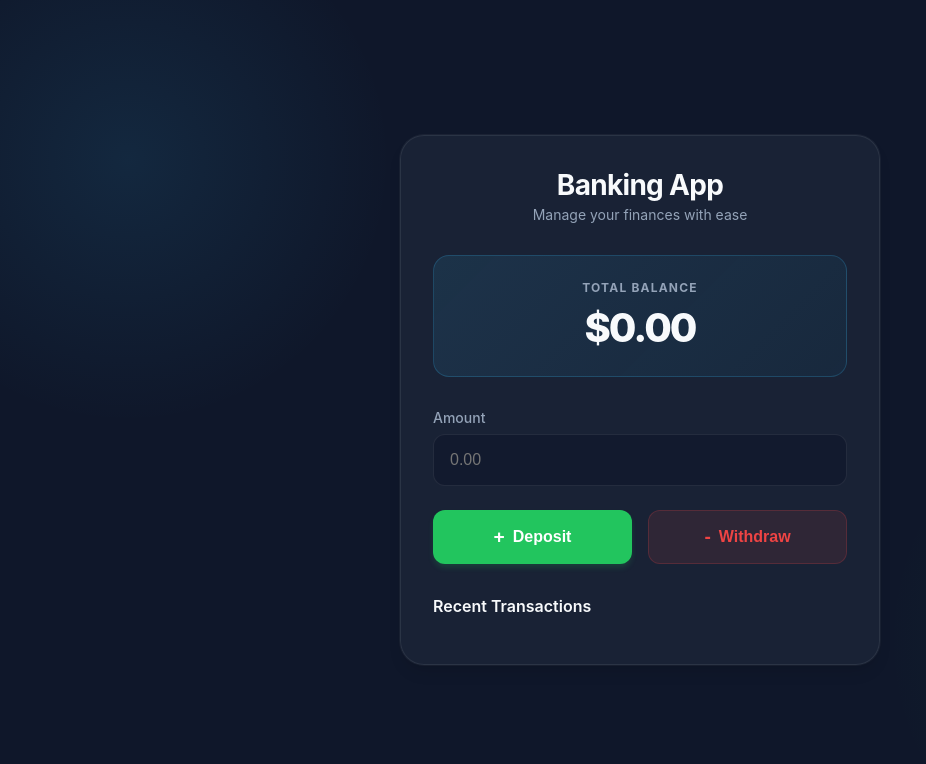
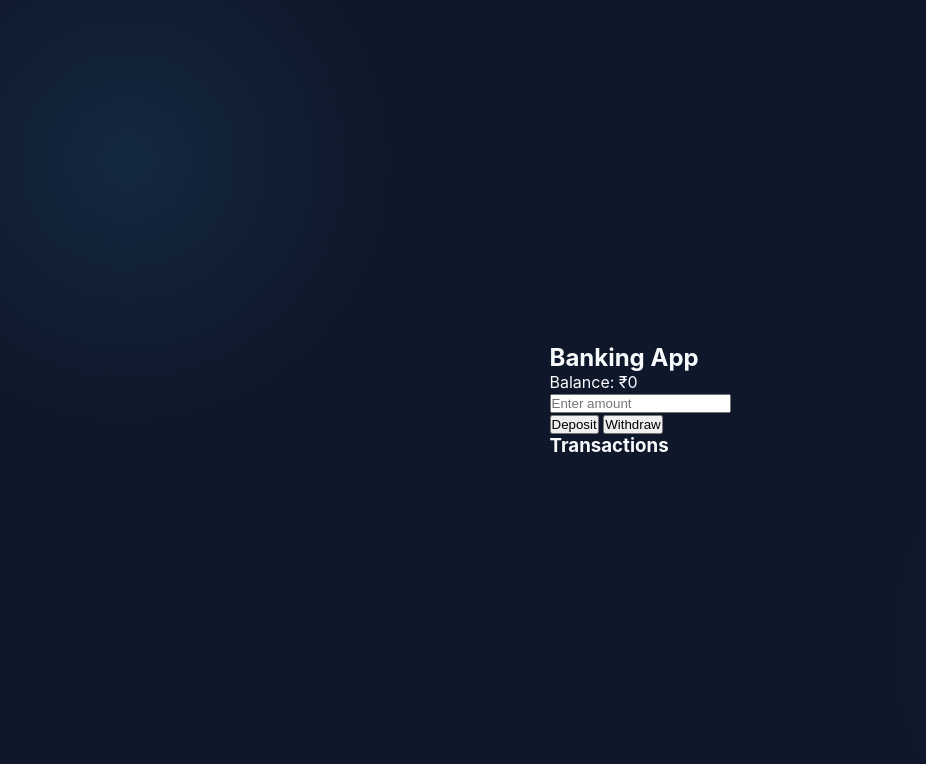
Before and after one commit to SanujTiwari/Banking-System, a plain HTML site: page index.html in a window 1280 px wide. Shown: the whole page, without its empty margins (0-926 px from the left). Drawn offline with Linux system fonts and the light colour scheme.

Commit message:
Refactor index.html for a simpler banking app layout

```diff
--- a/index.html
+++ b/index.html
@@ -1,53 +1,30 @@
-<!doctype html>
+<!DOCTYPE html>
 <html lang="en">
-
 <head>
   <meta charset="UTF-8" />
-  <meta name="viewport" content="width=device-width, initial-scale=1.0" />
-  <title>Banking System</title>
+  <title>Simple Banking App</title>
   <link rel="stylesheet" href="Banking.css" />
 </head>
+<body>
 
-<body>
-  <div class="app-container">
-    <div class="glass-card">
-      <header class="app-header">
-        <h1>Banking App</h1>
-        <p class="subtitle">Manage your finances with ease</p>
-      </header>
+  <div class="container">
+    <h2>Banking App</h2>
 
-      <div class="balance-card">
-        <h2>Total Balance</h2>
-        <div class="balance-amount" id="balanceDisplay">$0.00</div>
-      </div>
+    <div class="balance-box">
+      Balance: ₹<span id="balance">0</span>
+    </div>
 
-      <div class="action-section">
-        <div class="input-group">
-          <label for="amount">Amount</label>
-          <input type="number" id="amount" placeholder="0.00" min="0" step="0.01" />
-        </div>
-        <div class="button-group">
-          <button id="depositBtn" class="btn btn-primary">
-            <span class="icon">+</span> Deposit
-          </button>
-          <button id="withdrawBtn" class="btn btn-danger">
-            <span class="icon">-</span> Withdraw
-          </button>
-        </div>
-      </div>
+    <input type="number" id="amount" placeholder="Enter amount" />
 
-      <div class="history-section">
-        <h3>Recent Transactions</h3>
-        <div class="history-list-wrapper">
-          <ul id="transactionList" class="transaction-list">
-            <!-- Transactions will appear here -->
-          </ul>
-        </div>
-      </div>
+    <div class="btn-group">
+      <button onclick="deposit()">Deposit</button>
+      <button onclick="withdraw()">Withdraw</button>
     </div>
+
+    <h3>Transactions</h3>
+    <ul id="history"></ul>
   </div>
 
   <script src="Banking.js"></script>
 </body>
-
 </html>
```
